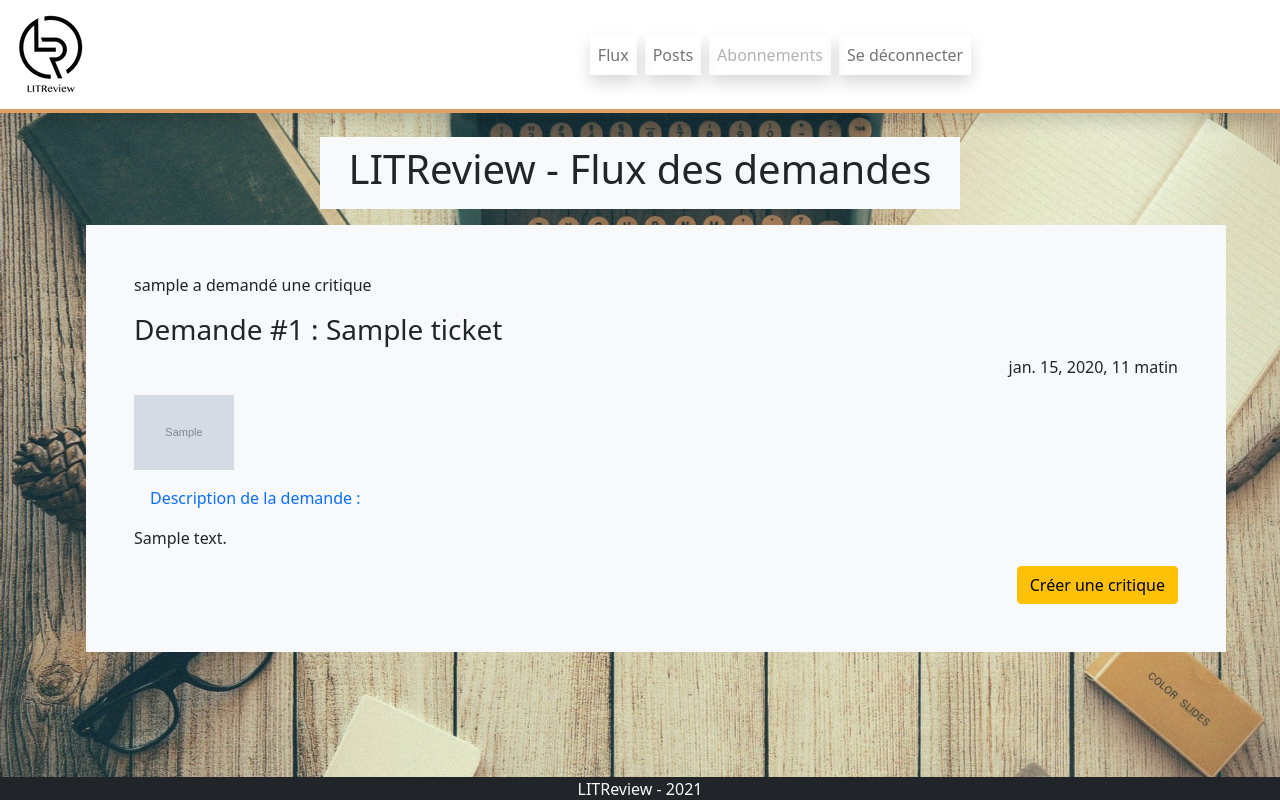
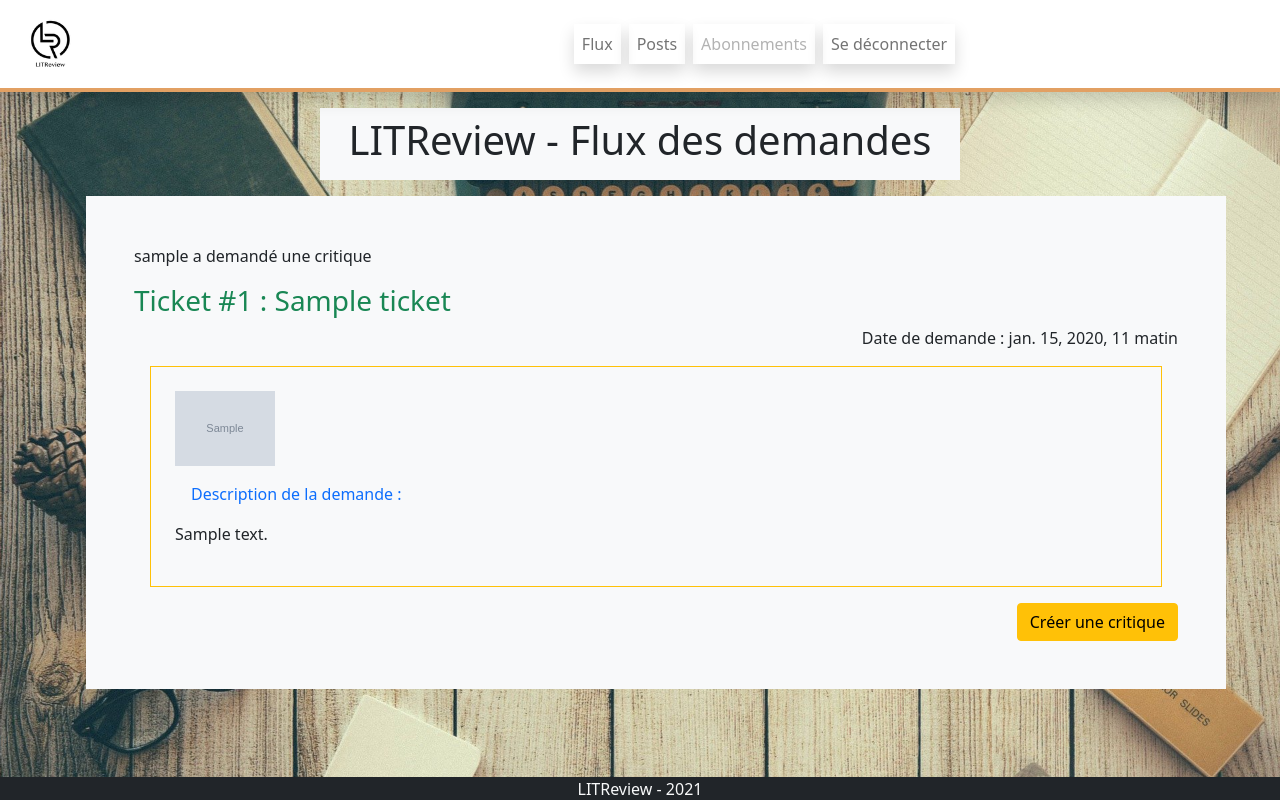
Before and after one commit to Litibe/P9, a Django app: page /flux in a window 1280 px wide; the page is wider, and only the part inside the window is pictured. Run offline with Django 3.2, Linux system fonts and the light colour scheme; a user stored in the database is signed in; tables that the repository leaves empty hold one stand-in row (values such as "Sample post"); grey boxes marked "Sample" are stand-in pictures; some libraries are stand-ins or nearby versions.

Commit message:
init_create_review_for_ticket

```diff
--- a/litreview_project/litreview_project/templates/partials/_header.html
+++ b/litreview_project/litreview_project/templates/partials/_header.html
@@ -3,7 +3,7 @@
 <!-- NAVBAR -->
 <div
   id="divNavBar"
-  class="bg-light mb-4 sticky-top shadow d-flex justify-content-center"
+  class="bg-light mb-3 sticky-top shadow d-flex justify-content-center"
 >
   <nav
     class="
@@ -15,12 +15,13 @@
   >
     <div class="col-4 text-center">
       <img
-        class="navbar-brand pl-3"
+        class="navbar-brand"
         src="{% static 'litreview_project/img/logo_litreview.png' %}"
         alt="Logo de LITReview"
         data-toggle="tooltip"
         data-placement="bottom"
         title="Le logo de Logo de LITReview"
+        width="10%"
       />
     </div>
     {% if user.is_authenticated %}
@@ -40,17 +41,17 @@
       id="navbarSupportedContent"
       class="col-10 mx-5 collapse navbar-collapse text-center"
     >
-      <ul class="col-10 navbar-nav mx-3 d-flex justify-content-center">
-        <li class="nav-item m-1 shadow">
+      <ul class="col-10 navbar-nav my-3 d-flex justify-content-center">
+        <li class="nav-item mx-1 shadow">
           <a class="nav-link" href="{% url 'review:flux' %}"> Flux </a>
         </li>
-        <li class="nav-item m-1 shadow">
+        <li class="nav-item mx-1 shadow">
           <a class="nav-link" href="{% url 'review:posts' %}"> Posts </a>
         </li>
-        <li class="nav-item m-1 shadow">
+        <li class="nav-item mx-1 shadow">
           <a class="nav-link disabled" href="#"> Abonnements </a>
         </li>
-        <li class="nav-item m-1 shadow">
+        <li class="nav-item mx-1 shadow">
           <a class="nav-link" href="{% url 'authentication:deconnexion' %}">
             Se déconnecter
           </a>
--- a/litreview_project/review/templates/review/flux.html
+++ b/litreview_project/review/templates/review/flux.html
@@ -23,17 +23,29 @@
     {% for ticket in tickets %}
 
     <div class="m-3 p-5 bg-light">
-      <div>
-        <p>{{ticket.user}} a demandé une critique</p>
-        <h3>Demande #{{ ticket.id }} : {{ ticket.title }}</h3>
-        <p class="text-end">{{ticket.time_created}}</p>
+      <p>{{ticket.user}} a demandé une critique</p>
+      <a
+        href="../ticket/{{ ticket.id }}"
+        style="color: inherit; text-decoration: none"
+      >
+        <h3 class="text-success">
+          Ticket #{{ ticket.id }} : {{ ticket.title }}
+        </h3></a
+      >
+      <p class="text-end">Date de demande : {{ticket.time_created}}</p>
+
+      <div class="border border-warning p-4 m-3">
+        <img src="{{ ticket.image.url }}" width="100px" />
+        <p class="text-primary m-3">Description de la demande :</p>
+        <p>{{ ticket.description }}</p>
       </div>
-      <img src="{{ ticket.image.url }}" width="100px" />
-      <p class="text-primary m-3">Description de la demande :</p>
-      <p>{{ ticket.description }}</p>
       <div class="text-end">
-        <button class="btn btn-warning" type="submit">
-          Créer une critique
+        <button class="btn btn-warning">
+          <a
+            href="../create_new_review_for_ticket/{{ticket.id}}"
+            style="color: inherit; text-decoration: none"
+            >Créer une critique</a
+          >
         </button>
       </div>
     </div>
--- a/litreview_project/review/urls.py
+++ b/litreview_project/review/urls.py
@@ -23,6 +23,9 @@ urlpatterns = [
     path('home', views.home, name='home'),
     path('create_new_review', views.create_new_review, name='create_new_review'),
     path('create_new_ticket', views.create_new_ticket, name='create_new_ticket'),
+    path('create_new_review_for_ticket/<int:number_ticket>',
+         views.create_new_review_for_ticket, name='create_new_review_for_ticket'),
+    path('ticket/<int:number_ticket>', views.read_ticket, name='read_ticket'),
     path('flux', views.flux, name='flux'),
     path('posts', views.posts, name='posts'),
 ]
--- a/litreview_project/review/views.py
+++ b/litreview_project/review/views.py
@@ -23,6 +23,28 @@ def create_new_ticket(request):
 
 
 @login_required
+def create_new_review_for_ticket(request, number_ticket):
+    tickets = models.Ticket.objects.filter(id=number_ticket)
+    form = forms.ReviewForm()
+    if request.method == 'POST':
+        form = forms.ReviewForm(request.POST, request.FILES)
+        if form.is_valid():
+            review = form.save(commit=False)
+            review.user = request.user
+            # now we can save
+            review.save()
+            return redirect('review:flux')
+    return render(request, 'review/create_new_review.html', context={'form': form, "tickets": tickets})
+
+
+@login_required
+def read_ticket(request, number_ticket):
+    print(number_ticket)
+    tickets = models.Ticket.objects.filter(id=number_ticket)
+    return render(request, 'review/read_ticket.html', context={"tickets": tickets})
+
+
+@login_required
 def create_new_review(request):
     return render(request, 'review/create_new_ticket.html')
 
@@ -34,10 +56,16 @@ def home(request):
 
 @login_required
 def flux(request):
-    tickets = models.Ticket.objects.all()
+    tickets = models.Ticket.objects.all().order_by('-time_created')
     return render(request, 'review/flux.html', context={"tickets": tickets})
 
 
 @login_required
 def posts(request):
     return render(request, 'review/posts.html')
+
+
+@login_required
+def read_ticket(request, number_ticket):
+    tickets = models.Ticket.objects.filter(id=number_ticket)
+    return render(request, 'review/read_ticket.html', context={"tickets": tickets})
```
Also changed, not shown: litreview_project/review/forms.py (+7 -1 lines), litreview_project/review/templates/review/create_new_review.html (added, +126 -0 lines), litreview_project/review/templates/review/read_ticket.html (added, +69 -0 lines).
